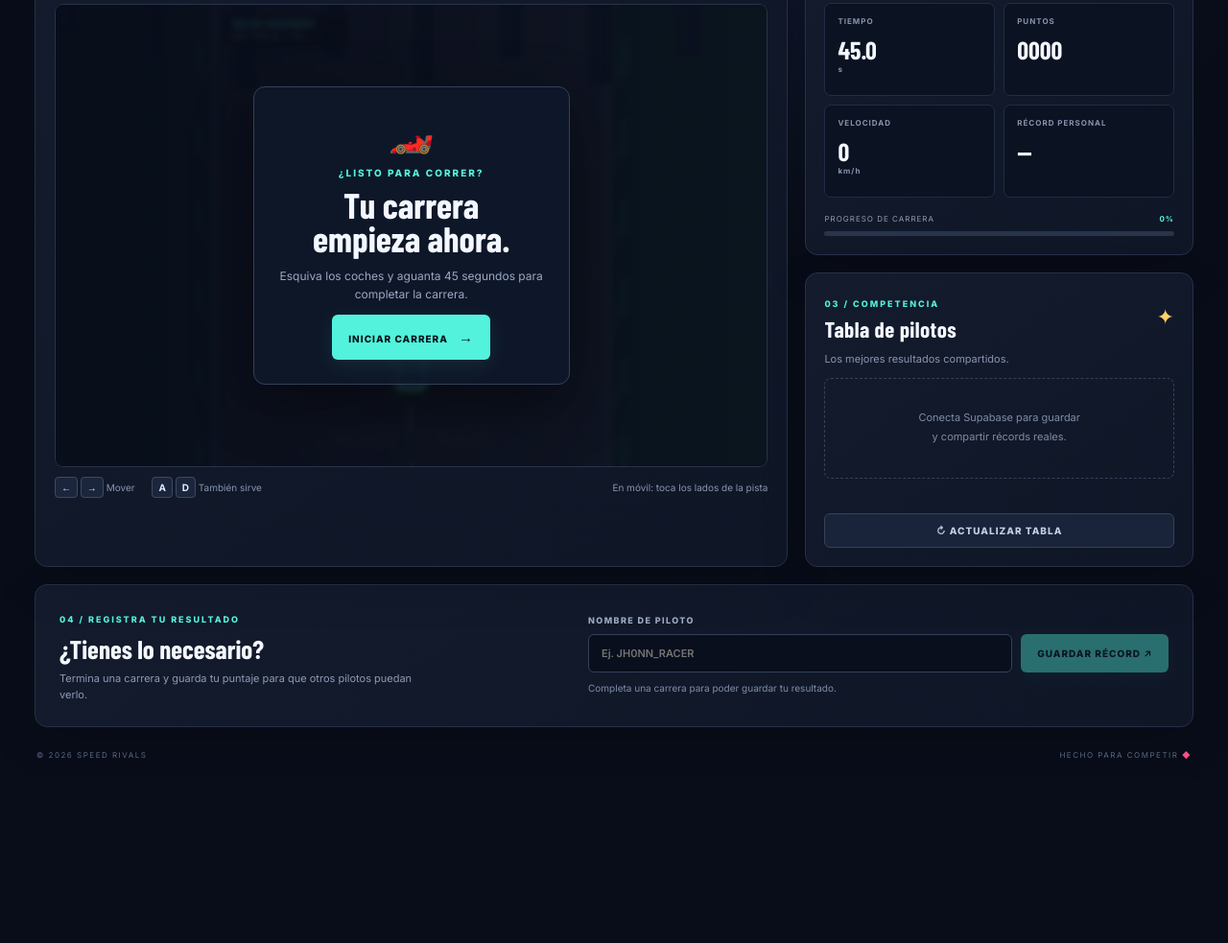
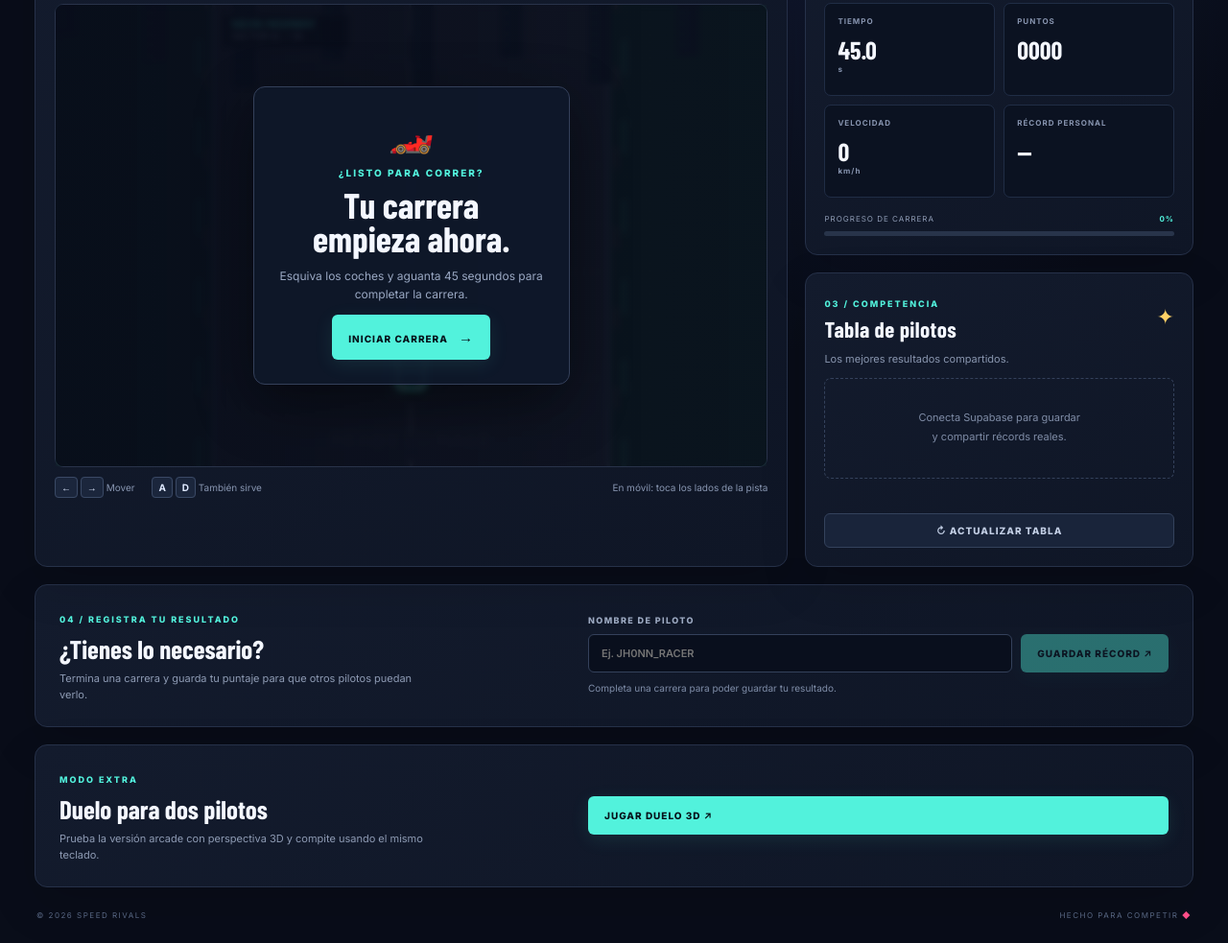
Before and after one commit to Jhonn16ax/proyecto-2j, a plain HTML site: page index.html in a window 1280 px wide. Shown: the part 412-1395 px from the top of the page at 96% size. Before the commit the page ends 1228 px from the top, so only its background shows below. Drawn offline with nearby package versions, Linux system fonts and the light colour scheme; a web font is replaced by a local one.

Commit message:
Link two-player racing duel from main page

```diff
--- a/index.html
+++ b/index.html
@@ -86,6 +86,7 @@
           <p id="saveMessage" class="form-message">Completa una carrera para poder guardar tu resultado.</p>
         </form>
       </section>
+      <section class="submit-panel panel" style="margin-top:18px"><div class="submit-copy"><span class="section-kicker">MODO EXTRA</span><h2>Duelo para dos pilotos</h2><p>Prueba la versión arcade con perspectiva 3D y compite usando el mismo teclado.</p></div><a class="primary-btn" style="display:inline-block;text-decoration:none" href="rivals-3d.html">JUGAR DUELO 3D ↗</a></section>
       <footer><span>© 2026 SPEED RIVALS</span><span>HECHO PARA COMPETIR <b>◆</b></span></footer>
     </main>
   </div>
```
